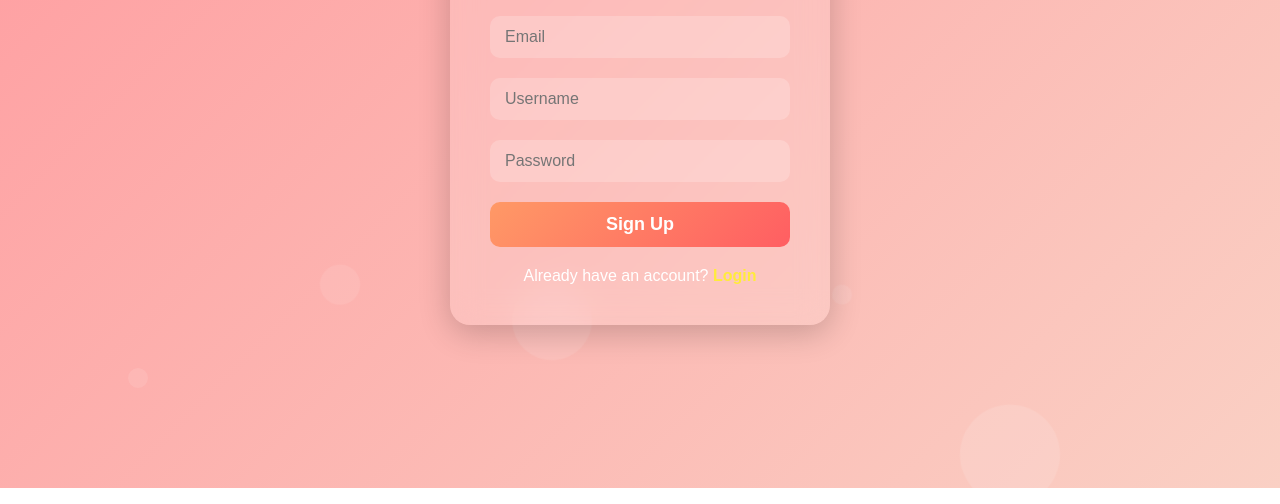
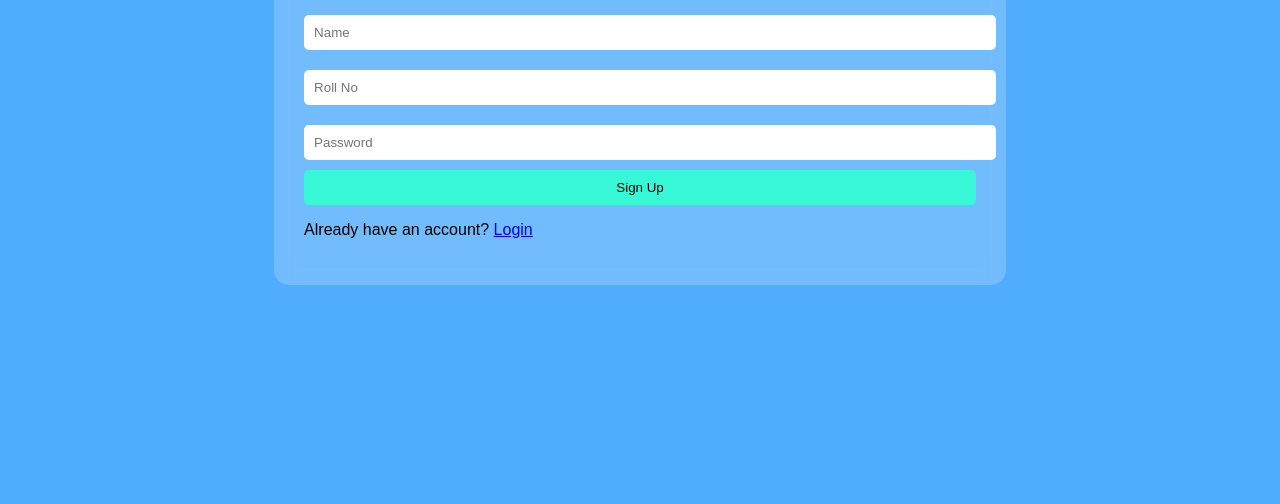
Before and after one commit to srichaitnya/srichaitanyasszone, a plain HTML site: page index2.htm in a window 1280 px wide. Shown: the part 312-816 px from the top of the page. Drawn offline with Linux system fonts and the light colour scheme.

Commit message:
Update index2.htm

```diff
--- a/index2.htm
+++ b/index2.htm
@@ -4,163 +4,36 @@
 <meta charset="UTF-8">
 <title>Signup | Study Website</title>
 <style>
-    * {
-      margin: 0;
-      padding: 0;
-      box-sizing: border-box;
-      font-family: "Poppins", sans-serif;
-    }
-    body {
-      height: 100vh;
-      display: flex;
-      align-items: center;
-      justify-content: center;
-      background: linear-gradient(135deg, #ff9a9e, #fad0c4);
-      overflow: hidden;
-    }
-
-    /* Animated background bubbles */
-    .bubbles {
-      position: absolute;
-      top: 0; left: 0;
-      width: 100%; height: 100%;
-      z-index: 0; overflow: hidden;
-    }
-    .bubbles span {
-      position: absolute;
-      display: block;
-      width: 20px; height: 20px;
-      background: rgba(255, 255, 255, 0.2);
-      border-radius: 50%;
-      animation: rise 15s linear infinite;
-      bottom: -150px;
-    }
-    .bubbles span:nth-child(1){ left: 25%; width:40px; height:40px; animation-delay:0s;}
-    .bubbles span:nth-child(2){ left: 10%; animation-delay:2s; animation-duration:12s;}
-    .bubbles span:nth-child(3){ left: 70%; width:60px; height:60px; animation-delay:4s;}
-    .bubbles span:nth-child(4){ left: 40%; width:80px; height:80px; animation-delay:0s; animation-duration:18s;}
-    .bubbles span:nth-child(5){ left: 65%; animation-delay:0s;}
-    .bubbles span:nth-child(6){ left: 75%; width:100px; height:100px; animation-delay:3s;}
-    .bubbles span:nth-child(7){ left: 35%; width:150px; height:150px; animation-delay:7s;}
-
-    @keyframes rise {
-      0% { transform: translateY(0) rotate(0deg); opacity:0.7;}
-      100% { transform: translateY(-1000px) rotate(720deg); opacity:0;}
-    }
-
-    /* Signup Box */
-    .signup-box {
-      position: relative;
-      z-index: 1;
-      width: 380px;
-      padding: 40px;
-      background: rgba(255,255,255,0.15);
-      border-radius: 20px;
-      backdrop-filter: blur(15px);
-      box-shadow: 0 8px 32px rgba(0,0,0,0.2);
-      animation: slideIn 1.5s ease;
-    }
-    @keyframes slideIn {
-      from { transform: translateY(50px); opacity: 0; }
-      to { transform: translateY(0); opacity: 1; }
-    }
-    .signup-box h2 {
-      text-align: center;
-      margin-bottom: 30px;
-      color: #fff;
-      font-size: 28px;
-      letter-spacing: 1px;
-    }
-    .input-box {
-      position: relative;
-      margin-bottom: 20px;
-    }
-    .input-box input {
-      width: 100%;
-      padding: 12px 15px;
-      border: none;
-      outline: none;
-      background: rgba(255,255,255,0.2);
-      color: #fff;
-      font-size: 16px;
-      border-radius: 10px;
-      transition: 0.3s;
-    }
-    .input-box input:focus {
-      background: rgba(255,255,255,0.3);
-      box-shadow: 0 0 8px #ff9a9e;
-    }
-    .btn {
-      width: 100%;
-      padding: 12px;
-      border: none;
-      background: linear-gradient(135deg, #ff9966, #ff5e62);
-      color: #fff;
-      font-size: 18px;
-      font-weight: bold;
-      border-radius: 10px;
-      cursor: pointer;
-      transition: 0.4s;
-    }
-    .btn:hover {
-      transform: scale(1.05);
-      box-shadow: 0 8px 20px rgba(0,0,0,0.2);
-    }
-    .links {
-      margin-top: 20px;
-      text-align: center;
-      color: #fff;
-    }
-    .links a {
-      color: #ffeb3b;
-      text-decoration: none;
-      font-weight: bold;
-      transition: 0.3s;
-    }
-    .links a:hover {
-      color: #fff;
-      text-shadow: 0 0 5px #ffeb3b;
-    }
+body { font-family: Arial; background: #4facfe; display:flex; align-items:center; justify-content:center; height:100vh; }
+.signup-box { background: rgba(255,255,255,0.2); padding: 30px; border-radius: 15px; backdrop-filter: blur(10px); }
+input { width:100%; padding:10px; margin:10px 0; border-radius:5px; border:none; }
+button { padding:10px; width:100%; background:#38f9d7; border:none; border-radius:5px; cursor:pointer; }
 </style>
 </head>
 <body>
-
-  <!-- Bubbles -->
-  <div class="bubbles">
-    <span></span><span></span><span></span><span></span>
-    <span></span><span></span><span></span>
-  </div>
-
-  <!-- Signup Box -->
 <div class="signup-box">
-    <h2>Create Account</h2>
-    <form action="index.htm">
-      <div class="input-box">
-        <input type="text" placeholder="Full Name" required>
-      </div>
-      <div class="input-box">
-        <input type="email" placeholder="Email" required>
-      </div>
-      <div class="input-box">
-        <input type="text" placeholder="Username" required>
-      </div>
-      <div class="input-box">
-        <input type="password" placeholder="Password" required>
-      </div>
-      <button type="submit" class="btn">Sign Up</button>
-      <div class="links">
+  <h2>Sign Up</h2>
+  <input type="text" id="name" placeholder="Name">
+  <input type="text" id="rollno" placeholder="Roll No">
+  <input type="password" id="password" placeholder="Password">
+  <button onclick="signup()">Sign Up</button>
   <p>Already have an account? <a href="index.htm">Login</a></p>
-      </div>
-    </form>
 </div>
 
 <script>
-    // Signup button effect
-    const btn = document.querySelector('.btn');
-    btn.addEventListener('click', () => {
-      btn.innerText = "Creating Account...";
-      setTimeout(() => btn.innerText = "Sign Up", 2000);
-    });
+let students = JSON.parse(localStorage.getItem("students") || "[]");
+
+function signup(){
+  const name = document.getElementById('name').value;
+  const roll = document.getElementById('rollno').value;
+  const pass = document.getElementById('password').value;
+  if(!name || !roll || !pass){ alert("Please fill all fields"); return; }
+  if(students.find(s=>s.roll===roll)){ alert("Roll No already exists"); return; }
+  students.push({name, roll, password: pass});
+  localStorage.setItem("students", JSON.stringify(students));
+  alert("Signup Successful! You can now login.");
+  window.location.href="index.htm";
+}
 </script>
 </body>
 </html>
```
Lines whose indentation alone changed are shown as unchanged.
